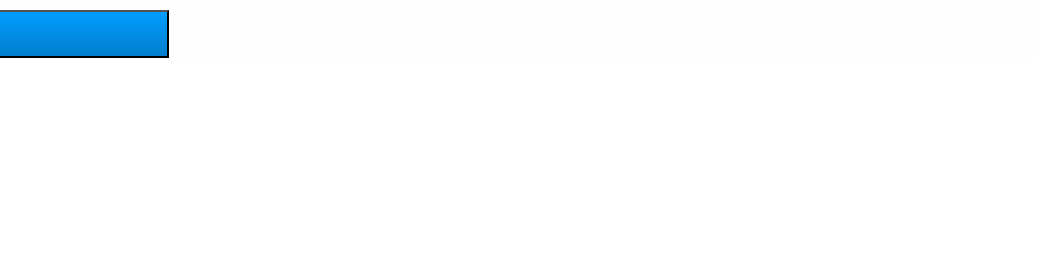
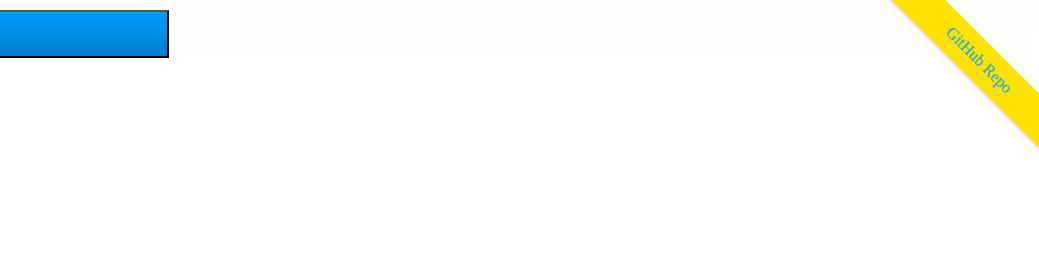
Before and after one commit to verlok/lazyload-print-test, a plain HTML site: page index.html in a window 1280 px wide. Shown: the top 280 px of the page, 241-1280 px from the left. Drawn offline with Linux system fonts and the light colour scheme; some packages are replaced by stand-ins of ours.

Commit message:
Added github repo link

```diff
--- a/index.html
+++ b/index.html
@@ -57,6 +57,24 @@
             opacity: 0.5;
         }
 
+        .forkMe {
+            background-color: #ffe200;
+            top: -100px;
+            right: -50px;
+            position: fixed;
+            color: rgb(0, 157, 255);
+            padding: 10px;
+            font-size: 16px;
+            width: 220px;
+            display: block;
+            box-sizing: border-box;
+            text-align: center;
+            z-index: 1;
+            transform: rotate(45deg) translate(100px, 100px);
+            text-decoration: none;
+            box-shadow: 0 1px 2px #0003;
+        }
+
         @media print {
             .topBar {
                 display: none;
@@ -73,6 +91,9 @@
 </head>
 
 <body>
+    <aside>
+        <a class="forkMe" href="https://github.com/verlok/lazyload-print-test/">GitHub Repo</a>
+    </aside>
     <div class="topBar">
         <button class="print">🖨️ ️Print</button>
     </div>
```
